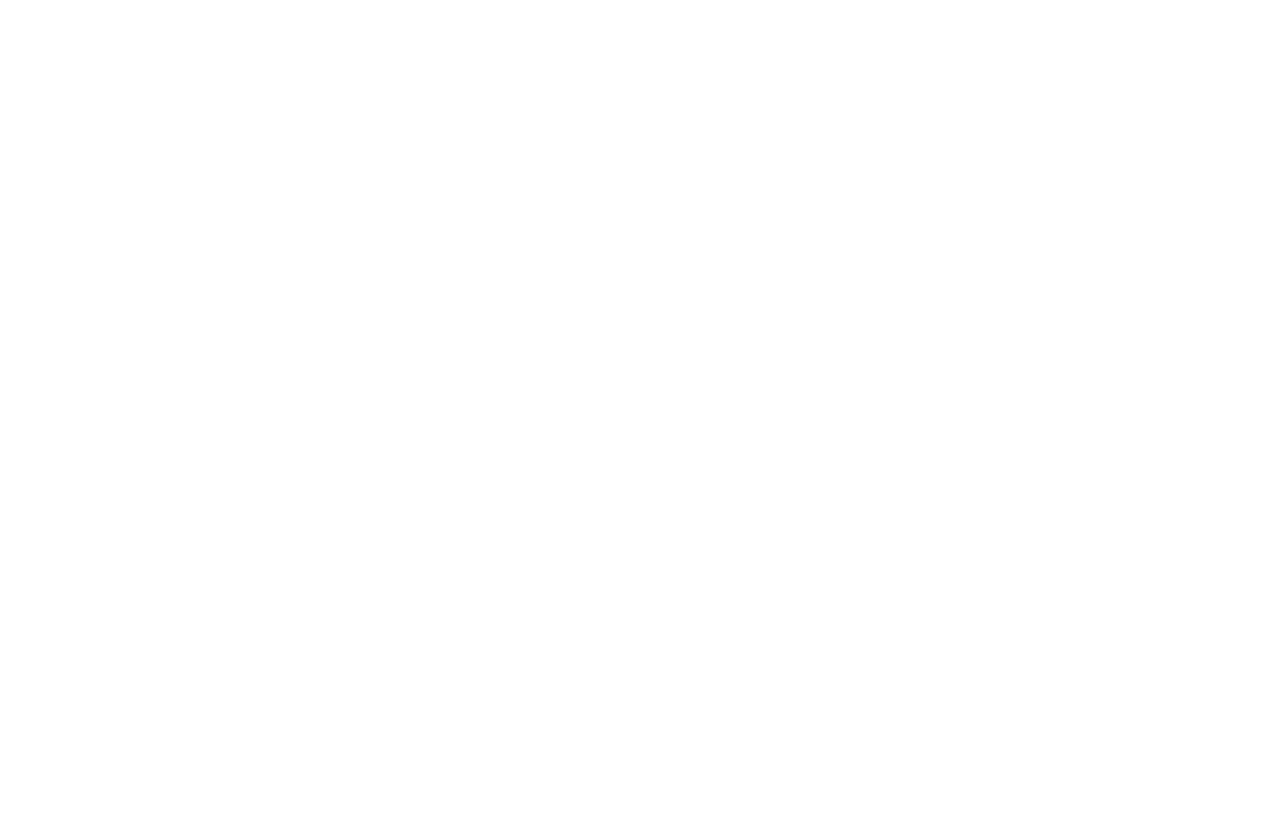
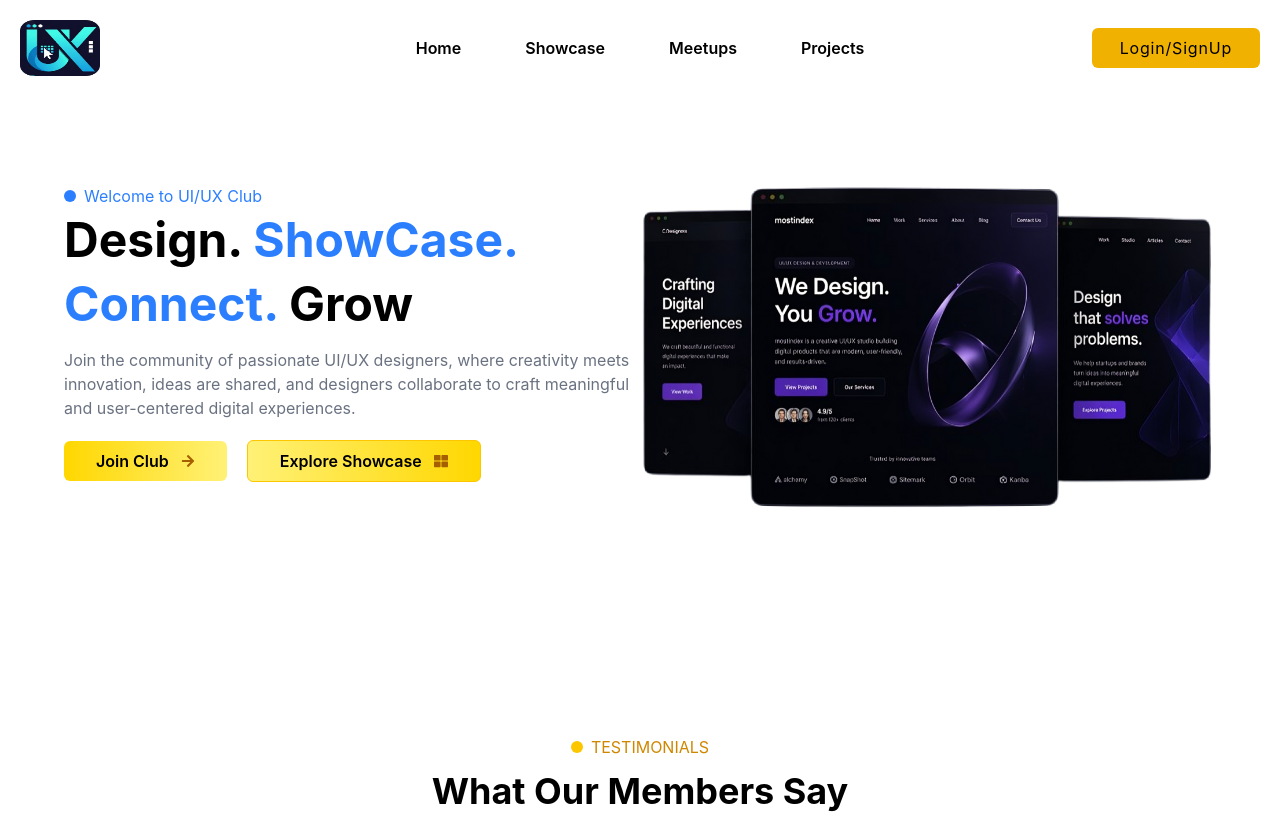
Before and after one commit to Devanps212/UI-UXClub, a React (Vite) app: page / in a window 1280 px wide. Before the commit this address had no page. Shown: the top 814 px of the page. Built offline with nearby package versions, Linux system fonts and the light colour scheme.

Commit message:
error fixed

```diff
--- a/src/App.tsx
+++ b/src/App.tsx
@@ -9,7 +9,7 @@ const App = () => {
     <Router>
       <Routes>
         <Route element={<MainLayout />}>
-          <Route path="/home" element={<Home />} />
+          <Route path="/" element={<Home />} />
           <Route path="/showcase" element={<Showcase />} />
         </Route>
       </Routes>
--- a/src/layout/header.tsx
+++ b/src/layout/header.tsx
@@ -39,7 +39,7 @@ const Header = () => {
                   }`}
               >
                 <NavLink
-                  to={`/${text.toLowerCase()}`}
+                  to={`/${text.toLowerCase() === "home" ? "/" : "text.toLowerCase()"}`}
                   className="h-full flex items-center"
                 >
                   {text}
```
